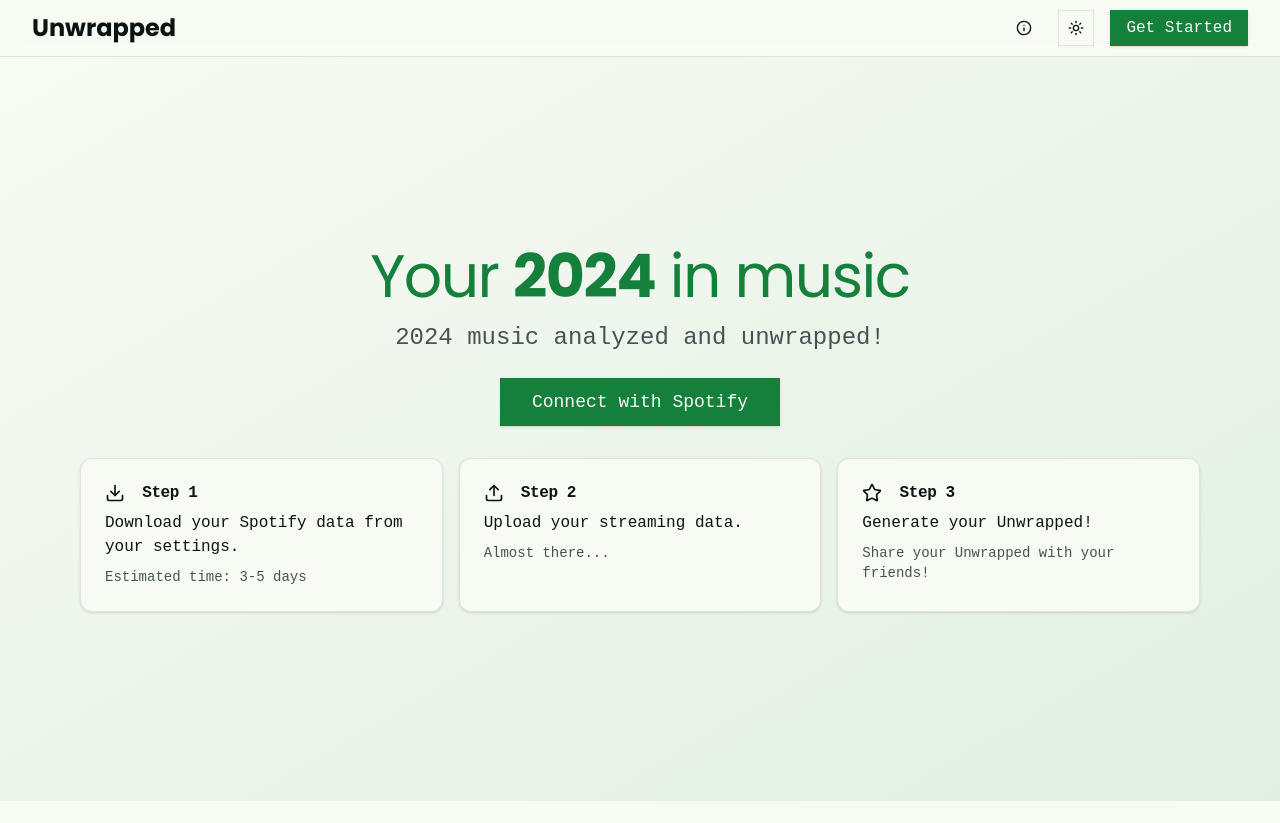
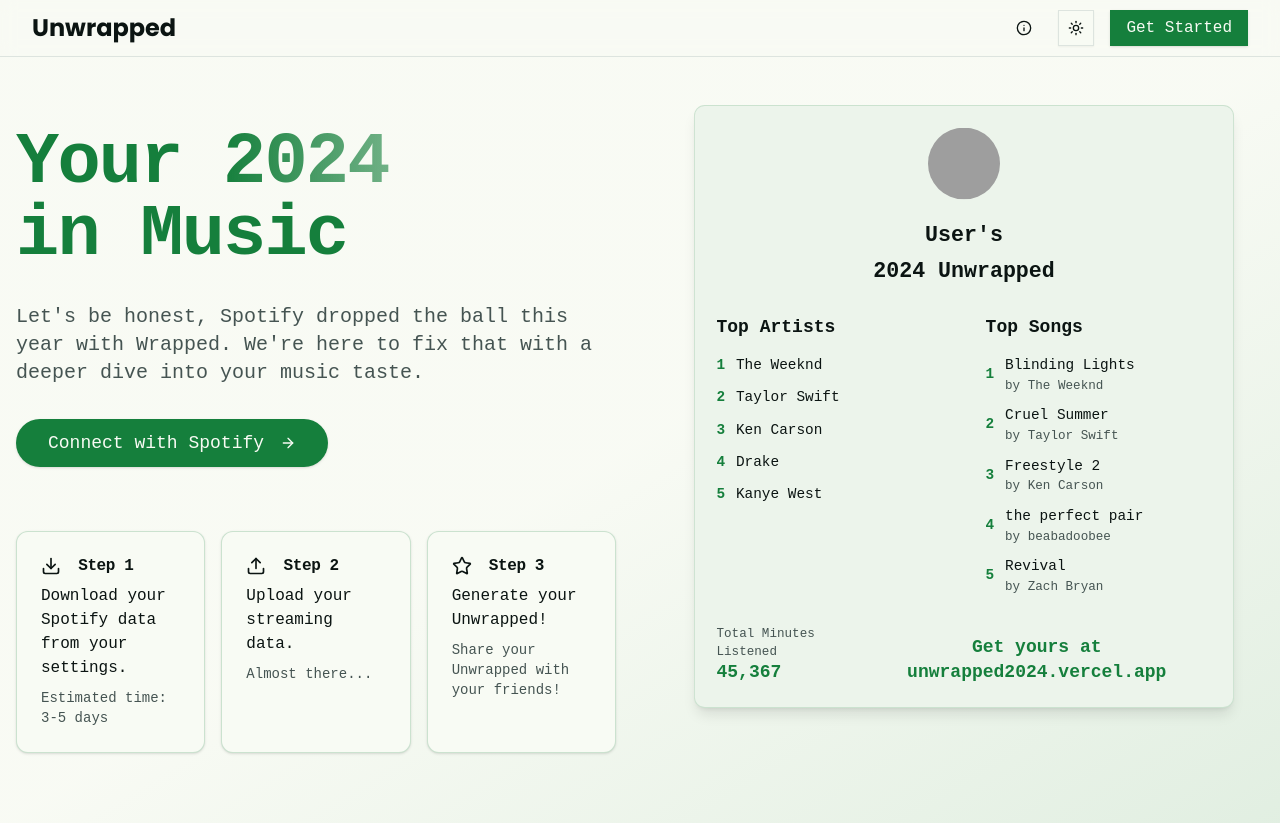
Before and after one commit to jadenbanze/unwrapped, a Next.js app: page / in a window 1280 px wide. Before the commit the page ends 801 px from the top, so only its background shows below. Built offline with nearby package versions, Linux system fonts and the light colour scheme; no server answers; grey boxes are pictures that could not be loaded; a web font is replaced by a local one.

Commit message:
new landing page

```diff
--- a/src/app/globals.css
+++ b/src/app/globals.css
@@ -26,6 +26,7 @@
     --input: 142 12% 88%;
     --ring: 142 72% 29%;
     --radius: 0.5rem;
+    --font-sans: "Inter", -apple-system, BlinkMacSystemFont, "Segoe UI", Roboto, "Helvetica Neue", Arial, sans-serif;
   }
 
   .dark {
@@ -50,6 +51,11 @@
     --ring: 142 72% 29%;
     --radius: 0.5rem;
   }
+
+  html {
+    font-family: var(--font-sans);
+    scroll-behavior: smooth;
+  }
 }
 
 @layer base {
--- a/src/app/page.tsx
+++ b/src/app/page.tsx
@@ -3,19 +3,79 @@
 import { ModeToggle } from "@/components/mode-toggle"
 import { Button } from "@/components/ui/button"
 import { motion } from "framer-motion"
-import { Card, CardHeader, CardTitle, CardContent, CardFooter } from "@/components/ui/card";
-import { Download, Upload, Star } from 'lucide-react';
-import { signIn, useSession } from "next-auth/react";
+import { Card, CardHeader, CardTitle, CardContent } from "@/components/ui/card"
+import { Download, Upload, Star, ArrowRight } from 'lucide-react'
+import { signIn, useSession } from "next-auth/react"
+import SlideOverview from "@/components/stories/SlideOverview"
+
+const MOCK_DATA = {
+  topArtists: [
+    { name: "The Weeknd", count: 423, image: "https://i.scdn.co/image/ab6761610000e5eb214f3cf1cbe7139c1e26ffbb" },
+    { name: "Taylor Swift", count: 532, image: "https://i.scdn.co/image/ab6761610000e5eb5a00969a4698c3132a15fbb0" },
+    { name: "Ken Carson", count: 122, image: "https://i.scdn.co/image/ab6761610000e5eb214f3cf1cbe7139c1e26ffbb" },
+    { name: "Drake", count: 120, image: "https://i.scdn.co/image/ab6761610000e5eb214f3cf1cbe7139c1e26ffbb" },
+    { name: "Kanye West", count: 110, image: "https://i.scdn.co/image/ab6761610000e5eb214f3cf1cbe7139c1e26ffbb" },
+  ],
+  topSongs: [
+    {
+      name: "Blinding Lights",
+      artist: "The Weeknd",
+      count: 132,
+      coverArt: "https://i.scdn.co/image/ab67616d0000b273c6f7af36f64d229883cfc2a6",
+      msPlayed: 132 * 200000,
+      playCount: 132,
+      firstListenDate: "2024-01-01"
+    },
+    {
+      name: "Cruel Summer",
+      artist: "Taylor Swift",
+      count: 125,
+      coverArt: "https://i.scdn.co/image/ab67616d0000b273e787cffec20aa2a396a61647",
+      msPlayed: 125 * 180000, // Approximate song length in ms
+      playCount: 125,
+      firstListenDate: "2024-01-01"
+    },
+    {
+      name: "Freestyle 2",
+      artist: "Ken Carson",
+      count: 122,
+      coverArt: "https://i.scdn.co/image/ab67616d0000b273e787cffec20aa2a396a61647",
+      msPlayed: 122 * 180000, // Approximate song length in ms
+      playCount: 122,
+      firstListenDate: "2024-01-01"
+    },
+    {
+      name: "the perfect pair",
+      artist: "beabadoobee",
+      count: 120,
+      coverArt: "https://i.scdn.co/image/ab67616d0000b273e787cffec20aa2a396a61647",
+      msPlayed: 120 * 180000, // Approximate song length in ms
+      playCount: 120,
+      firstListenDate: "2024-01-01"
+    },
+    {
+      name: "Revival",
+      artist: "Zach Bryan",
+      count: 110,
+      coverArt: "https://i.scdn.co/image/ab67616d0000b273e787cffec20aa2a396a61647",
+      msPlayed: 110 * 180000, // Approximate song length in ms
+      playCount: 110,
+      firstListenDate: "2024-01-01"
+    },
+  ],
+  totalMinutesPlayed: 45367,
+  streamingHistory: []
+}
 
 export default function Home() {
+  const { data: session } = useSession()
+
   const containerVariants = {
     hidden: { opacity: 0 },
     visible: {
       opacity: 1,
-      transition: {
-        staggerChildren: 0.1,
-      },
-    },
+      transition: { staggerChildren: 0.15, delayChildren: 0.3 }
+    }
   }
 
   const itemVariants = {
@@ -26,53 +86,70 @@
       transition: {
         type: "spring",
         stiffness: 100,
-        damping: 10,
-      },
-    },
+        damping: 10
+      }
+    }
   }
 
-  const { data: session } = useSession();
+  const slideUpVariants = {
+    hidden: { y: 100, opacity: 0 },
+    visible: {
+      y: 0,
+      opacity: 1,
+      transition: {
+        type: "spring",
+        stiffness: 50,
+        damping: 20,
+        delay: 0.5
+      }
+    }
+  }
 
   return (
-    <div className="h-[calc(100vh-3.5rem)] bg-gradient-to-br from-background to-primary/10 flex flex-col">
-      <div className="flex-1 flex flex-col justify-center gap-8 px-4">
+    <div className="min-h-[calc(100vh-3.5rem)] bg-gradient-to-br from-background via-background to-primary/10">
+      <div className="container mx-auto px-4 py-12">
+        <div className="grid lg:grid-cols-2 gap-12 items-center">
+          {/* Left Column - Text Content */}
           <motion.div
-          className="text-center"
+            className="flex flex-col gap-8"
             variants={containerVariants}
             initial="hidden"
             animate="visible"
           >
-          <motion.h2
-            className="text-3xl sm:text-4xl md:text-5xl lg:text-6xl font-regular tracking-tight text-primary font-poppins"
+            <motion.h1
+              className="text-4xl sm:text-5xl md:text-6xl lg:text-7xl font-bold tracking-tight text-primary"
               variants={itemVariants}
             >
-            Your <span className="font-bold">2024</span> in music
-          </motion.h2>
+              Your <span className="font-extrabold bg-clip-text text-transparent bg-gradient-to-r from-primary to-primary/60">2024</span>
+              <br />in Music
+            </motion.h1>
+
             <motion.p
-            className="mt-4 text-base sm:text-lg md:text-xl lg:text-2xl text-muted-foreground max-w-3xl mx-auto"
+              className="text-lg sm:text-xl text-muted-foreground max-w-2xl font-light"
               variants={itemVariants}
             >
-            2024 music analyzed and unwrapped!
+              Let's be honest, Spotify dropped the ball this year with Wrapped.
+              We're here to fix that with a deeper dive into your music taste.
             </motion.p>
+
             <motion.div variants={itemVariants}>
               <Button
                 size="lg"
-              className="mt-6 px-6 sm:px-8 py-4 sm:py-6 text-base sm:text-lg rounded-md"
+                className="group text-lg px-8 py-6 rounded-full"
                 onClick={() => signIn('spotify', { callbackUrl: '/upload' })}
               >
                 {session ? 'View Your Unwrapped' : 'Connect with Spotify'}
+                <ArrowRight className="ml-2 h-5 w-5 group-hover:translate-x-1 transition-transform" />
               </Button>
             </motion.div>
-        </motion.div>
 
+            {/* Steps */}
             <motion.div
-          className="grid grid-cols-1 md:grid-cols-3 gap-4 max-w-6xl mx-auto w-full px-4"
+              className="grid grid-cols-1 md:grid-cols-3 gap-4 mt-8"
               variants={containerVariants}
-          initial="hidden"
-          animate="visible"
             >
               <motion.div variants={itemVariants}>
-            <Card className="h-full">
+                <Card className="h-full border-primary/20">
                   <CardHeader className="pb-2">
                     <CardTitle>
                       <Download className="inline mr-2 h-5 w-5" /> Step 1
@@ -86,7 +163,7 @@
               </motion.div>
 
               <motion.div variants={itemVariants}>
-            <Card className="h-full">
+                <Card className="h-full border-primary/20">
                   <CardHeader className="pb-2">
                     <CardTitle>
                       <Upload className="inline mr-2 h-5 w-5" /> Step 2
@@ -100,7 +177,7 @@
               </motion.div>
 
               <motion.div variants={itemVariants}>
-            <Card className="h-full">
+                <Card className="h-full border-primary/20">
                   <CardHeader className="pb-2">
                     <CardTitle>
                       <Star className="inline mr-2 h-5 w-5" /> Step 3
@@ -113,6 +190,24 @@
                 </Card>
               </motion.div>
             </motion.div>
+          </motion.div>
+
+          {/* Right Column - Preview */}
+          <motion.div
+            variants={slideUpVariants}
+            initial="hidden"
+            animate="visible"
+            className="relative hidden lg:block"
+          >
+            <div className="transform scale-90 origin-top rounded-xl border border-primary/20 shadow-lg overflow-hidden bg-background">
+              <SlideOverview
+                session={session || { user: { name: "User", image: "https://encrypted-tbn0.gstatic.com/images?q=tbn:ANd9GcQ0vUyJc5jOVVzexNQlXRn2xWoLY-B2ysYtWQ&s" }}}
+                processedData={MOCK_DATA}
+                isPreview={true}
+              />
+            </div>
+          </motion.div>
+        </div>
       </div>
     </div>
   )
--- a/src/components/stories/SlideOverview.tsx
+++ b/src/components/stories/SlideOverview.tsx
@@ -20,16 +20,19 @@
 
 export default function SlideOverview({
   session,
-  processedData
+  processedData,
+  isPreview = false
 }: {
   session: any;
   processedData: ProcessedData;
+  isPreview?: boolean;
 }) {
   const searchQuery = useMemo(() => {
+    if (isPreview) return '';
     if (!processedData?.topSongs?.length) return '';
     const randomSong = processedData.topSongs[Math.floor(Math.random() * processedData.topSongs.length)];
     return `${randomSong.name} ${randomSong.artist}`;
-  }, [processedData]);
+  }, [processedData, isPreview]);
 
   useAudioPreview(searchQuery);
 
```
Lines whose indentation alone changed are shown as unchanged.
